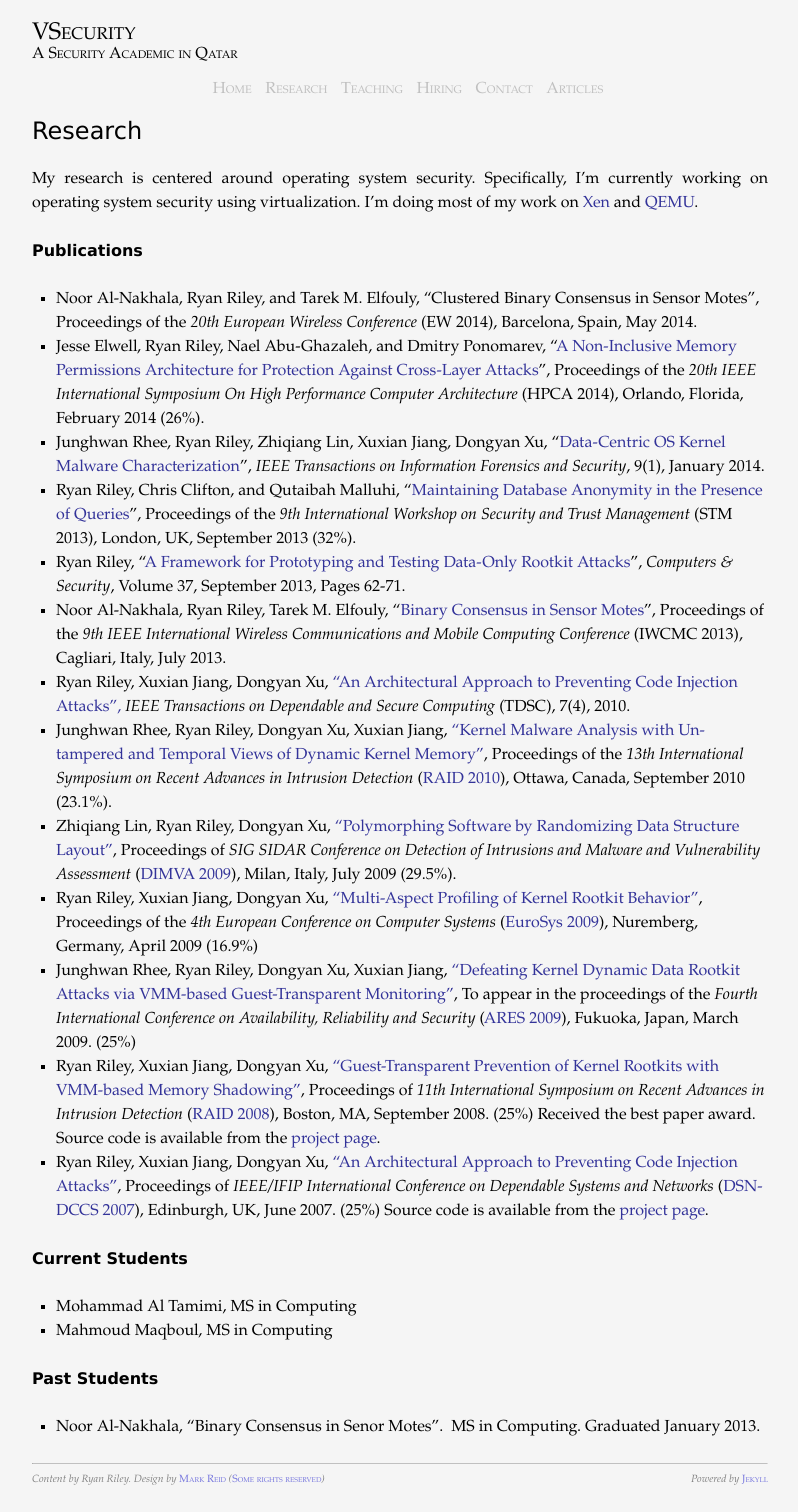
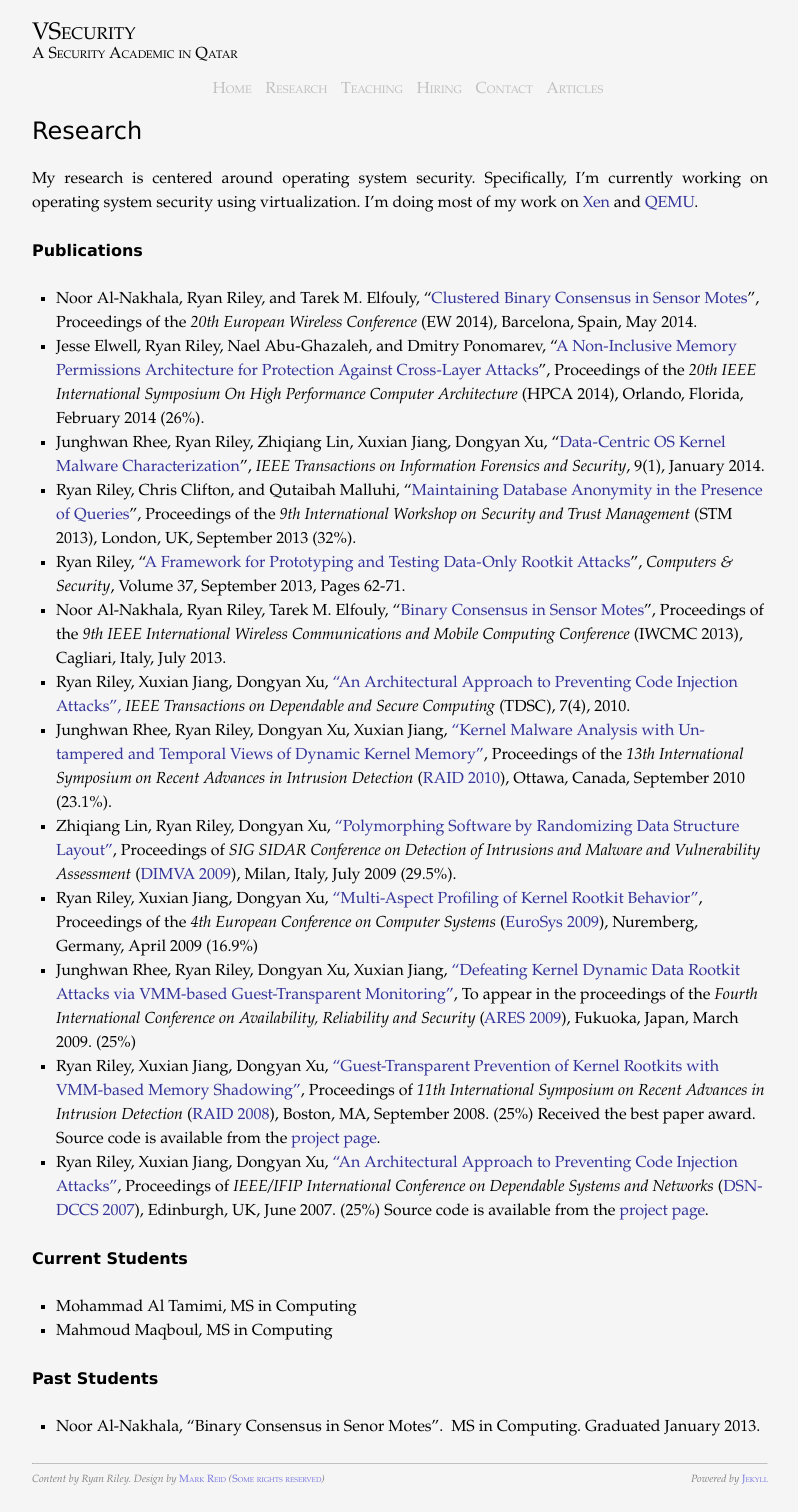
Before and after one commit to rriley/website, a Jekyll site: the page built from research/index.md, in a window 1280 px wide. Shown: the whole page, without its empty margins (240-1038 px from the left). Built offline with Jekyll 4.4.1, drawn with Linux system fonts in a browser that asks for light colours; Markdown is read by kramdown in place of the engine named in the settings; some of the changed lines change nothing that is shown.

Commit message:
Adding in the PDF for the EW paper

```diff
--- a/research/index.md
+++ b/research/index.md
@@ -11,7 +11,7 @@
 [QEMU](http://www.qemu.org/).
 
 ##Publications
-  * Noor Al-Nakhala, Ryan Riley, and Tarek M. Elfouly, "Clustered Binary Consensus in Sensor Motes", Proceedings of the *20th European Wireless Conference* (EW 2014), Barcelona, Spain, May 2014.
+  * Noor Al-Nakhala, Ryan Riley, and Tarek M. Elfouly, "[Clustered Binary Consensus in Sensor Motes](/pubs/ew2014.pdf)", Proceedings of the *20th European Wireless Conference* (EW 2014), Barcelona, Spain, May 2014.
   * Jesse Elwell, Ryan Riley, Nael Abu-Ghazaleh, and Dmitry Ponomarev, "[A Non-Inclusive Memory Permissions Architecture for Protection Against Cross-Layer Attacks](/pubs/hpca14.pdf)", Proceedings of the *20th IEEE International Symposium On High Performance Computer Architecture* (HPCA 2014), Orlando, Florida, February 2014 (26%).
   * Junghwan Rhee, Ryan Riley, Zhiqiang Lin, Xuxian Jiang, Dongyan Xu, "[Data-Centric OS Kernel Malware Characterization](/pubs/TIFS_datagene.pdf)", *IEEE Transactions on Information Forensics and Security*, 9(1), January 2014.
   * Ryan Riley, Chris Clifton, and Qutaibah Malluhi, "[Maintaining Database Anonymity in the Presence of Queries](/pubs/STM2013.pdf)", Proceedings of the *9th International Workshop on Security and Trust Management* (STM 2013), London, UK, September 2013 (32%).
```
Also changed, not shown: 1 other file.
